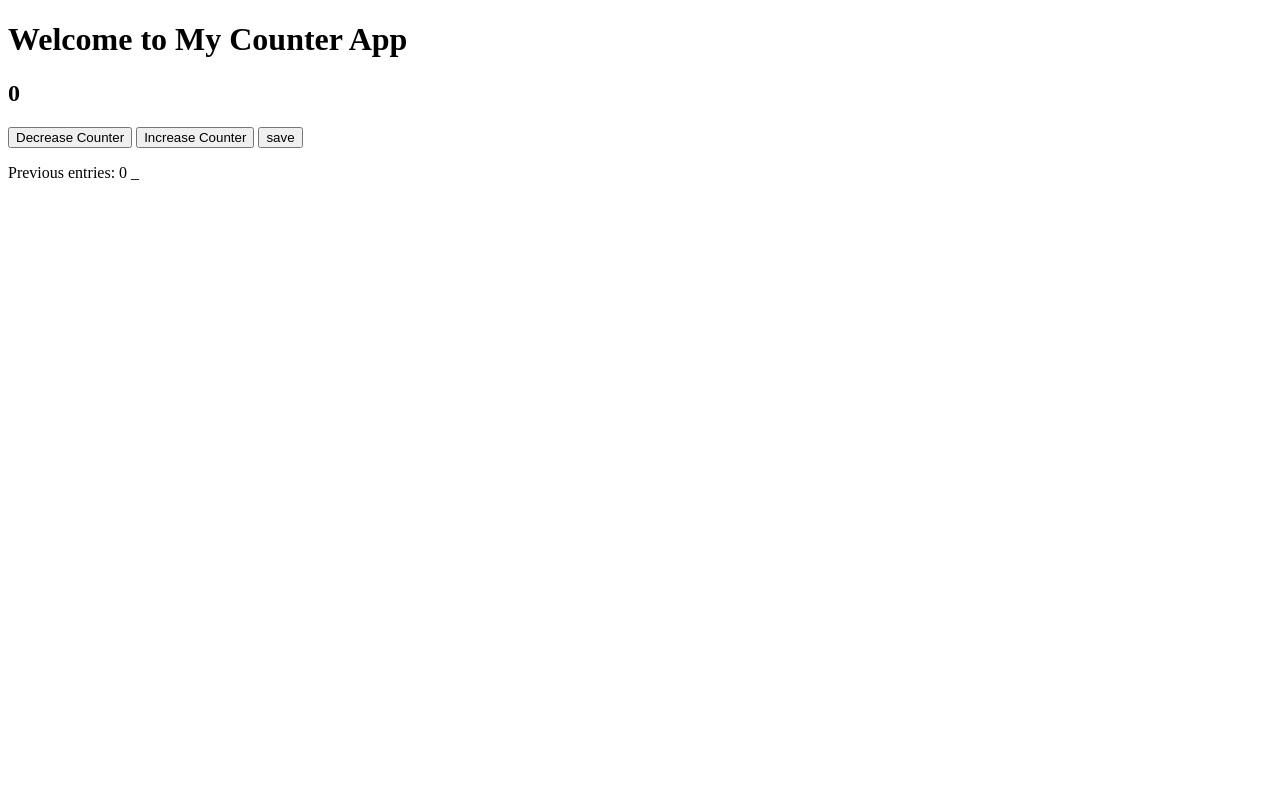
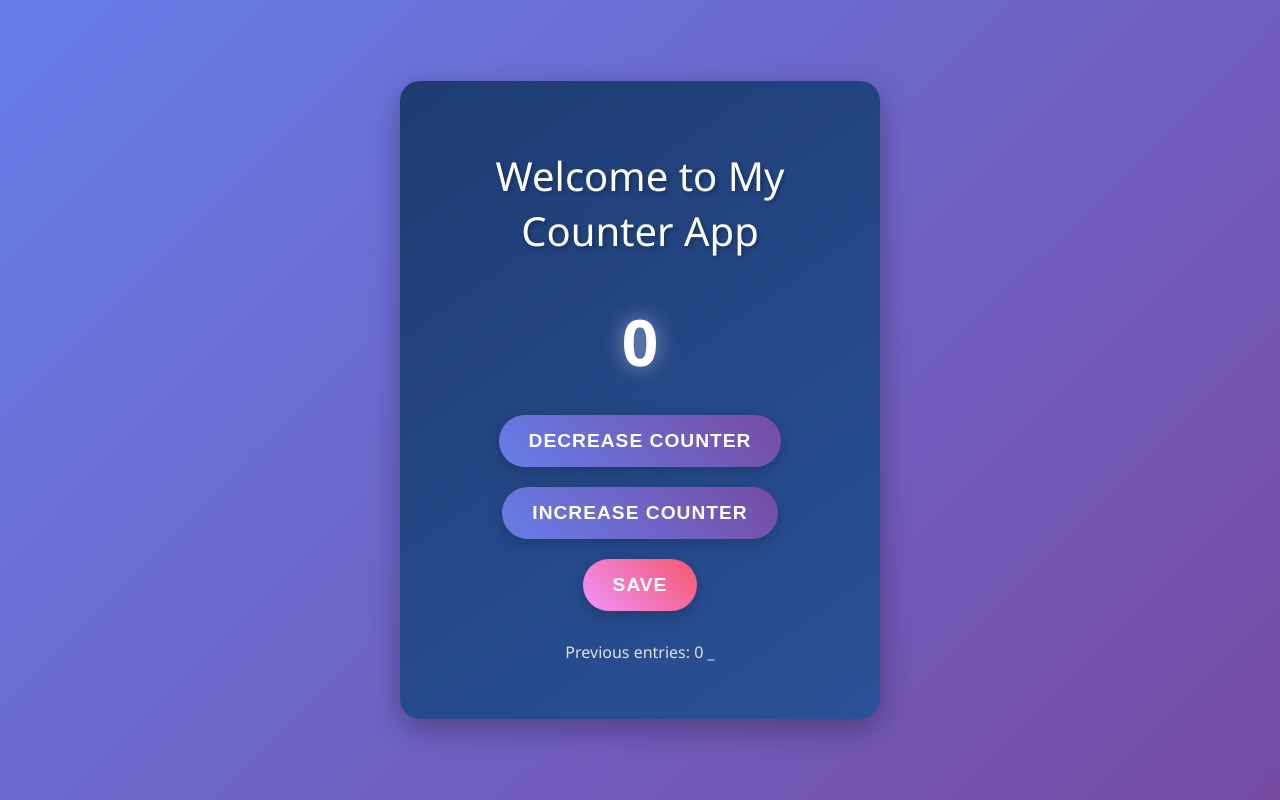
Before and after one commit to meloogk/Counter_appJs, a plain HTML site: page index.html in a window 1280 px wide. Drawn offline with Linux system fonts and the light colour scheme; files that its build step writes are made by us from their sources; the site is published under a folder, as on GitHub Pages, so addresses that start at the root find nothing.

Commit message:
redeploiement

```diff
--- a/index.html
+++ b/index.html
@@ -3,7 +3,7 @@
 <head>
     <meta charset="UTF-8">
     <meta name="viewport" content="width=device-width, initial-scale=1.0">
-    <link rel="stylesheet" href="/Counter_app/style.css">
+    <link rel="stylesheet" href="style.css">
     <title>My Counter App</title>
 </head>
 <body>
```
